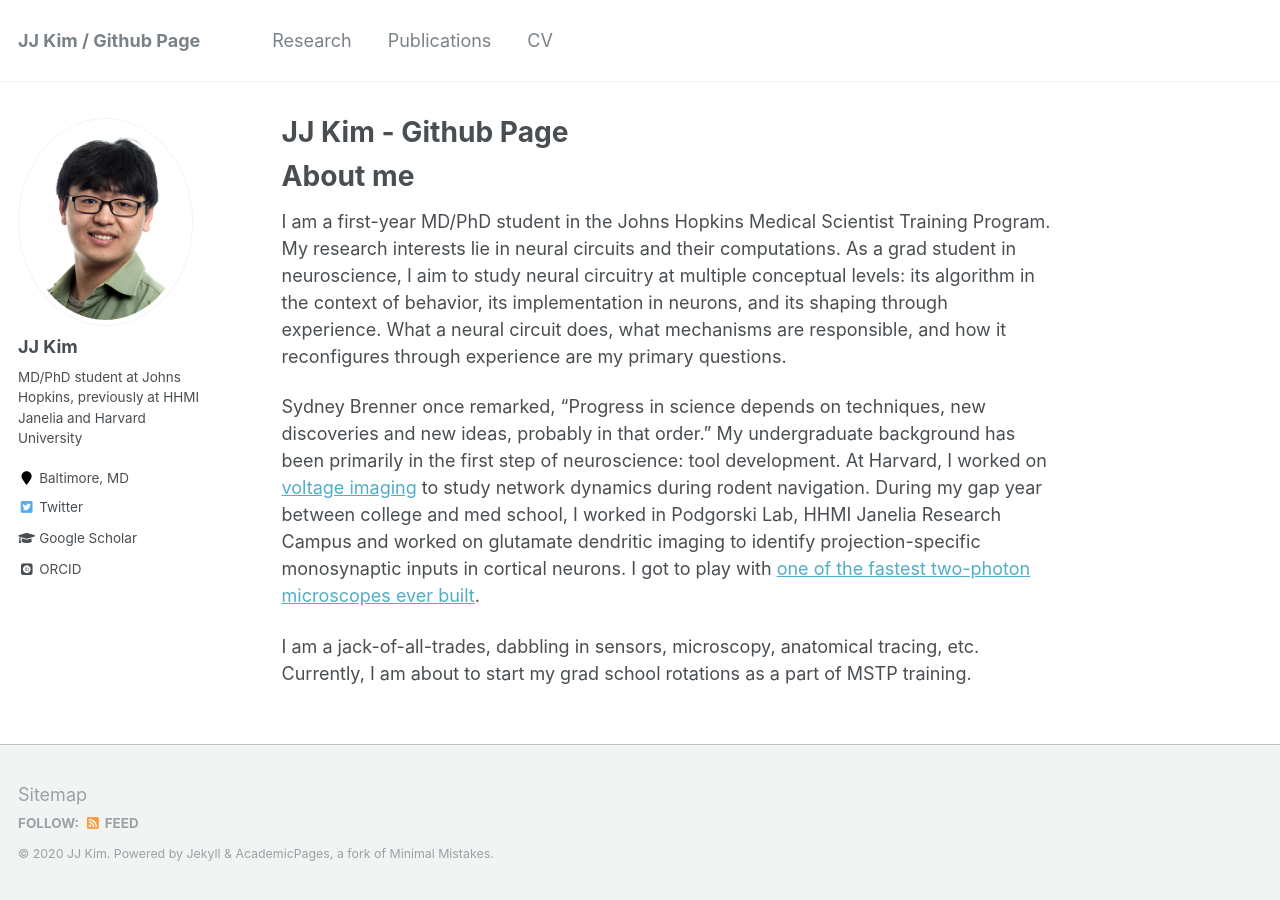
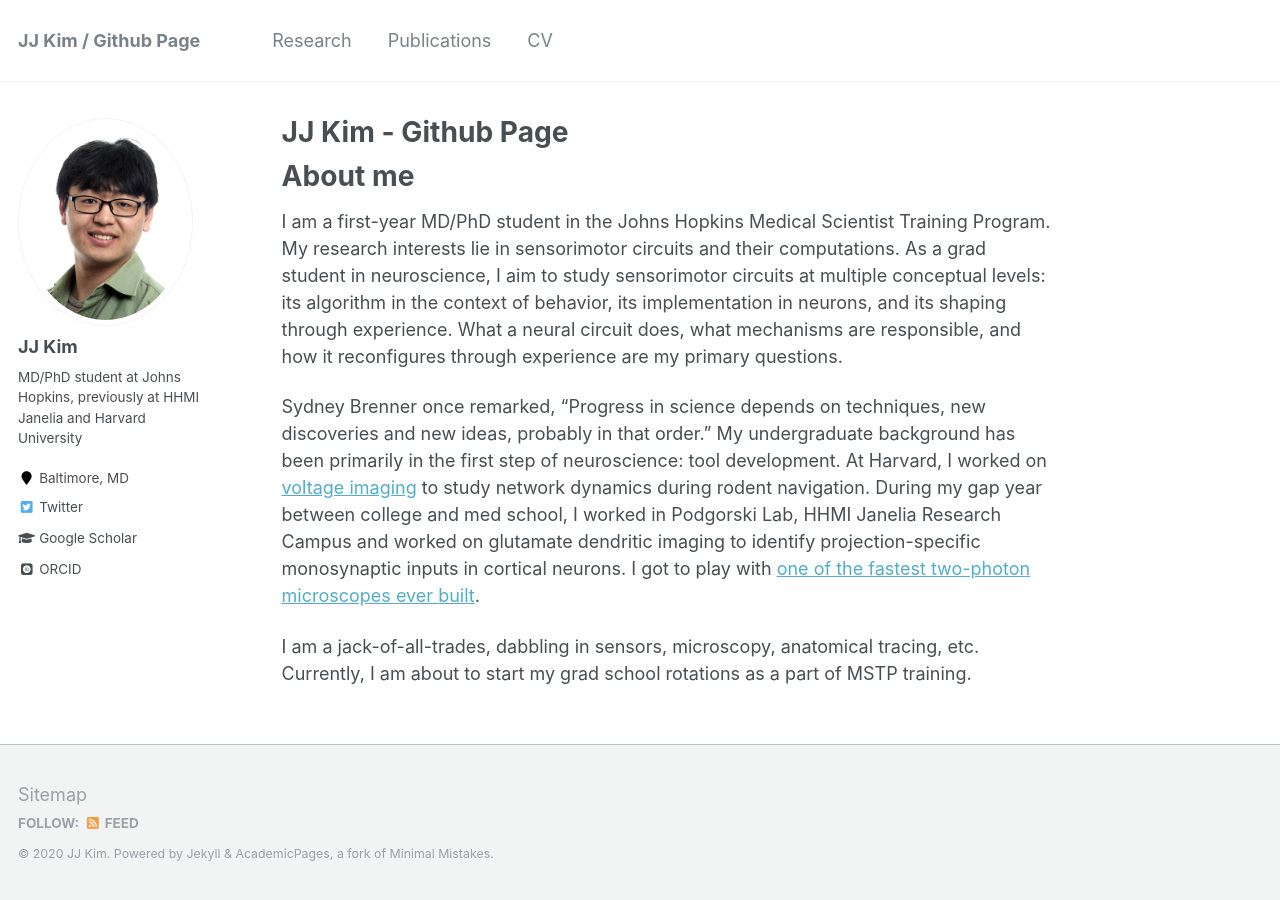
Before and after one commit to jeongjunjjkim/jeongjunjjkim.github.io, a Jekyll site: the page built from _pages/about.md, in a window 1280 px wide. Built offline with Jekyll 4.4.1, drawn with Linux system fonts in a browser that asks for light colours; some web fonts are replaced.

```diff
--- a/_pages/about.md
+++ b/_pages/about.md
@@ -11,7 +11,7 @@ redirect_from:
 About me
 ======
 
-I am a first-year MD/PhD student in the Johns Hopkins Medical Scientist Training Program. My research interests lie in neural circuits and their computations. As a grad student in neuroscience, I aim to study neural circuitry at multiple conceptual levels: its algorithm in the context of behavior, its implementation in neurons, and its shaping through experience. What a neural circuit does, what mechanisms are responsible, and how it reconfigures through experience are my primary questions.
+I am a first-year MD/PhD student in the Johns Hopkins Medical Scientist Training Program. My research interests lie in sensorimotor circuits and their computations. As a grad student in neuroscience, I aim to study sensorimotor circuits at multiple conceptual levels: its algorithm in the context of behavior, its implementation in neurons, and its shaping through experience. What a neural circuit does, what mechanisms are responsible, and how it reconfigures through experience are my primary questions.
 
 Sydney Brenner once remarked, “Progress in science depends on techniques, new discoveries and new ideas, probably in that order.” My undergraduate background has been primarily in the first step of neuroscience: tool development. At Harvard, I worked on [voltage imaging](https://medium.com/the-spike/what-should-systems-neuroscience-do-next-voltage-imaging-9bfa5d6a4df9) to study network dynamics during rodent navigation. During my gap year between college and med school, I worked in Podgorski Lab, HHMI Janelia Research Campus and worked on glutamate dendritic imaging to identify projection-specific monosynaptic inputs in cortical neurons. I got to play with [one of the fastest two-photon microscopes ever built](https://www.janelia.org/news/slap-microscopy-smashes-speed-barriers).
 
```
Also changed, not shown: _pages/cv.md (+4 -0 lines).
